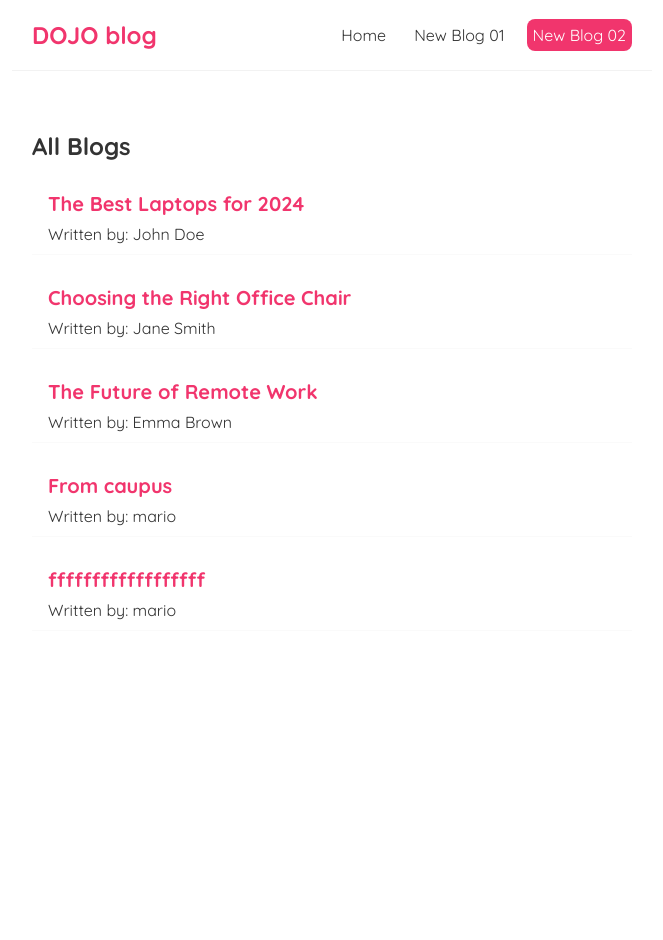
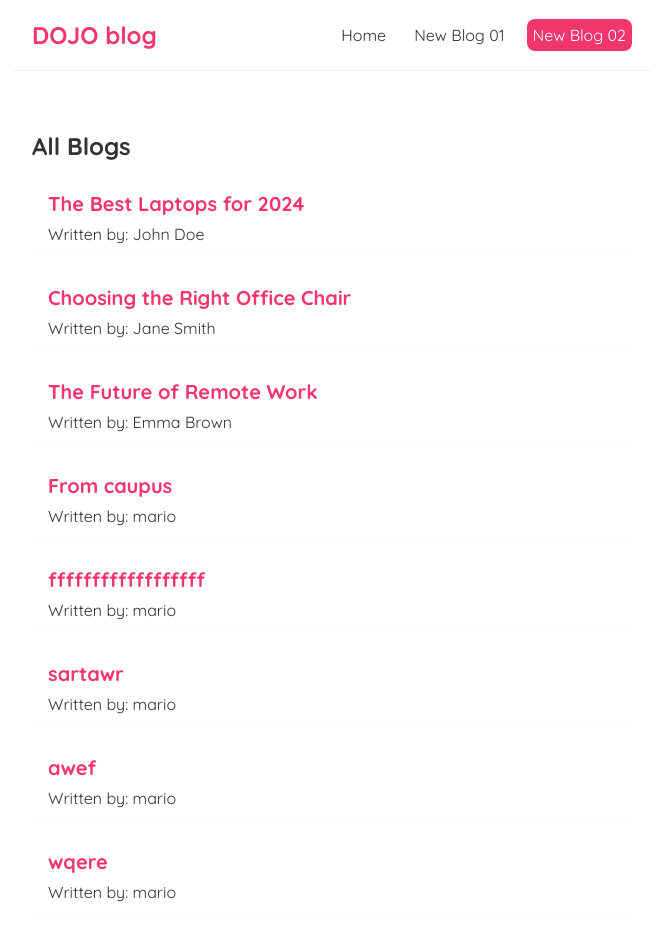
Before and after one commit to KTsybulka/dojo-blog, a React (Create React App) app: page / in a window 1280 px wide. Shown: the top 940 px of the page, without its empty margins (308-971 px from the left). Before the commit the page ends 800 px from the top, so only its background shows below. Built offline with nearby package versions, Linux system fonts and the light colour scheme; data requests are answered from the project's data file.

Commit message:
Programmatic Redirects

```diff
--- a/data/db.json
+++ b/data/db.json
@@ -29,6 +29,24 @@
       "title": "ffffffffffffffffff",
       "body": "fffffffffffffffffffffffff",
       "author": "mario"
+    },
+    {
+      "id": "cd5f",
+      "title": "sartawr",
+      "body": "wrtwqteqw",
+      "author": "mario"
+    },
+    {
+      "id": "d581",
+      "title": "awef",
+      "body": "awef",
+      "author": "mario"
+    },
+    {
+      "id": "7c0b",
+      "title": "wqere",
+      "body": "qwer",
+      "author": "mario"
     }
   ]
 }
--- a/src/Create.jsx
+++ b/src/Create.jsx
@@ -1,11 +1,13 @@
 import { useState } from "react";
+import { useNavigate } from "react-router-dom";
 
 const Create = () => {
     const [title, setTitle] = useState('');
     const [ body, setBody ] = useState('');
     const [ author, setAuthor] = useState('mario');
+    const [isPending, setIsPending] = useState(false);
 
-    const [isPending, setIsPending] = useState(false);
+    const navigate = useNavigate();
 
     const handleSubmit = (e) => {
         e.preventDefault();
@@ -20,7 +22,10 @@ const Create = () => {
         }).then(() => {
             console.log('new blog added');
             setIsPending(false);
+            navigate('/');
         })
+
+
     }
     return (
         <div className="create">
```
Also changed, not shown: 1 other file (tests, documents, lock files or other folders).
